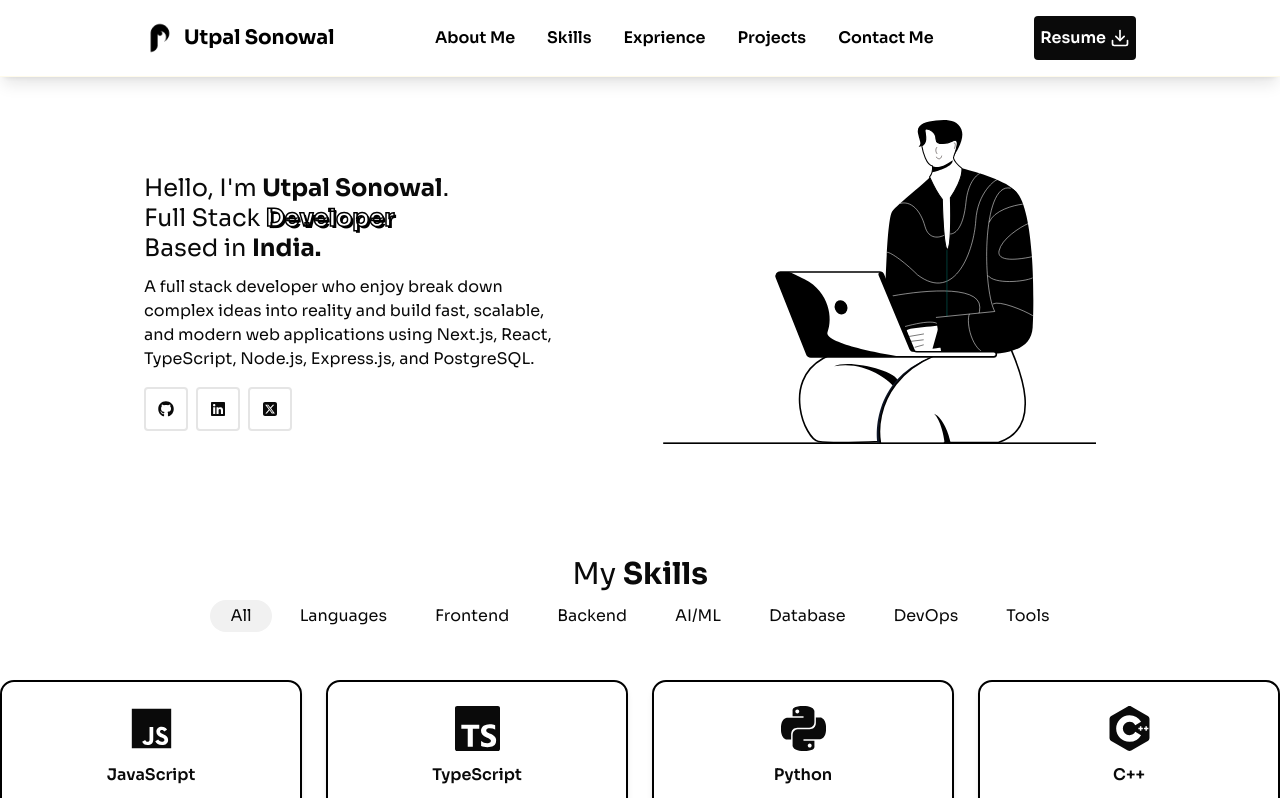
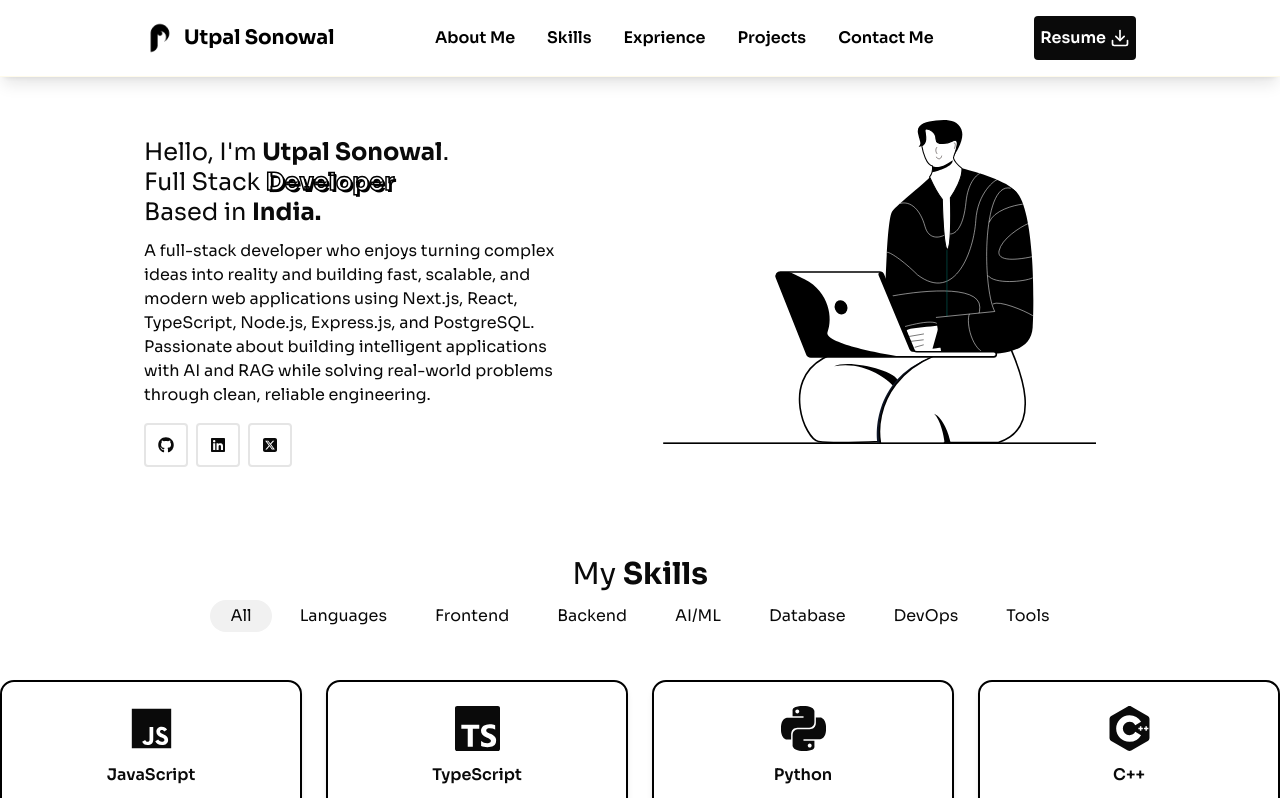
Before and after one commit to Utpalsonowal7/portfolio, a Next.js app: page / in a window 1280 px wide. Shown: the top 798 px of the page. Built offline with nearby package versions, Linux system fonts and the light colour scheme.

Commit message:
added few lines

```diff
--- a/src/components/Hero.tsx
+++ b/src/components/Hero.tsx
@@ -64,11 +64,8 @@ export default function Hero() {
                          </h1>
 
                          <p className={`${sora.className}  max-w-xl`}>
-                              A full stack developer who enjoy break down
-                              complex ideas into reality and build fast,
-                              scalable, and modern web applications using
-                              Next.js, React, TypeScript, Node.js, Express.js,
-                              and PostgreSQL.
+                              A full-stack developer who enjoys turning complex ideas into reality and building fast, scalable, and modern web applications using Next.js, React, TypeScript, Node.js, Express.js, and PostgreSQL. Passionate about building intelligent applications with AI and RAG while solving real-world problems through clean, reliable engineering.
+
                          </p>
                     </div>
 
```
